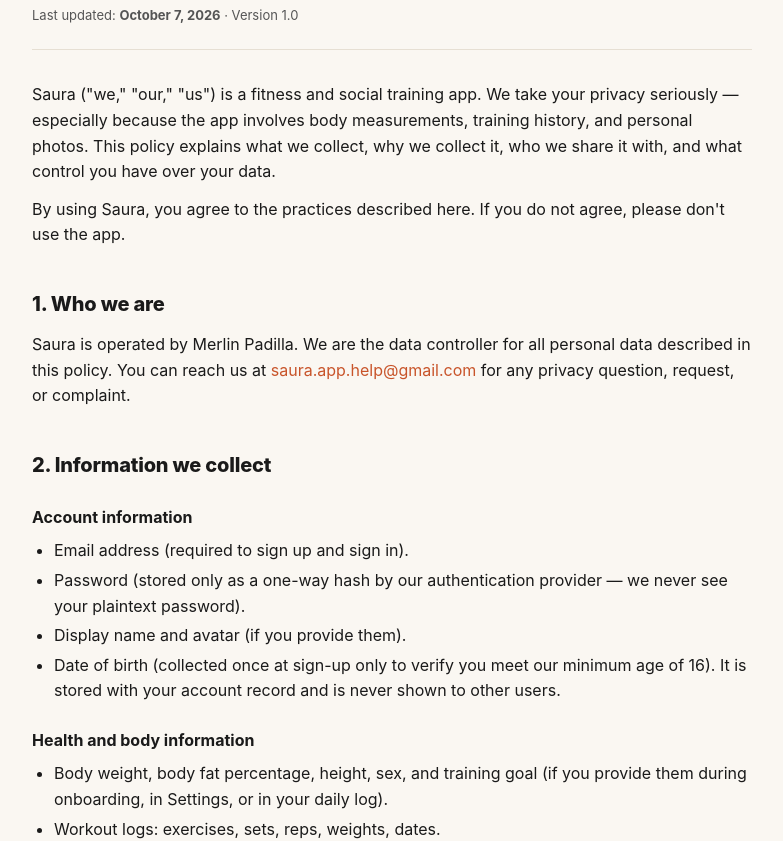
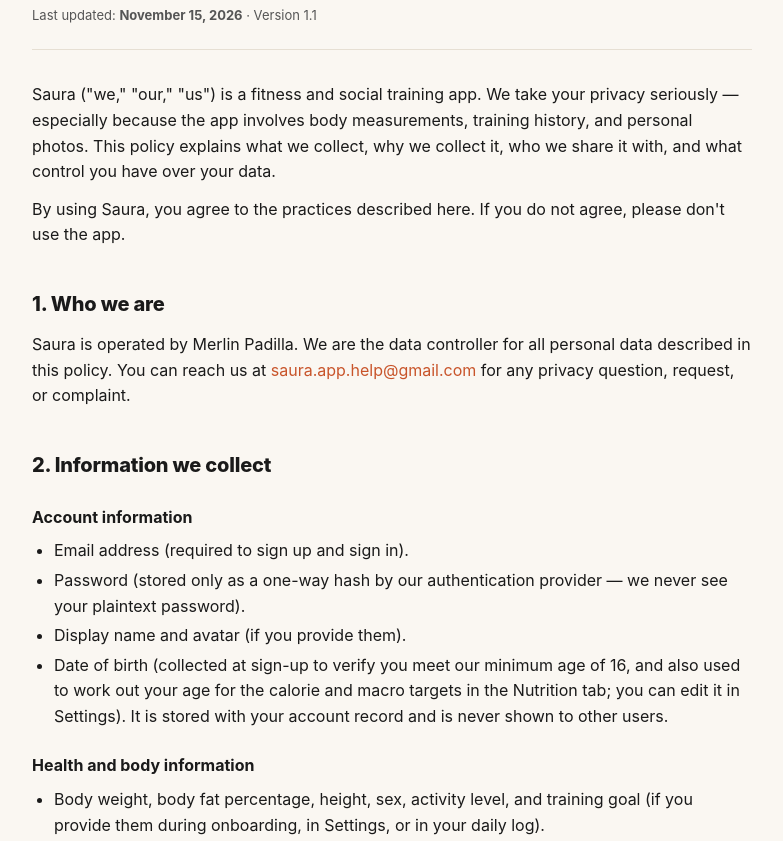
Before and after one commit to Merlin-124/Saura-legal, a plain HTML site: page index.html in a window 1280 px wide. Shown: the part 113-954 px from the top of the page, without its empty margins (248-1031 px from the left). Drawn offline with Linux system fonts and the light colour scheme.

Commit message:
Privacy policy: disclose that date of birth also sets calorie targets; add activity level
The app uses age (from date of birth) in the Nutrition tab's calorie/macro targets and
lets people edit it in Settings, but the policy said date of birth was collected "once
at sign-up only" for the age-16 check. Policy now says both uses, and lists activity
level (stored with the other body details) in the health and body information.
Last updated date and version bumped.

Co-Authored-By: Claude Sonnet 5.5 <noreply@anthropic.com>

```diff
--- a/index.html
+++ b/index.html
@@ -98,7 +98,7 @@
     <header>
       <div class="tag">Saura</div>
       <h1 class="brand">Privacy Policy</h1>
-      <div class="updated">Last updated: <strong>October 7, 2026</strong> · Version 1.0</div>
+      <div class="updated">Last updated: <strong>November 15, 2026</strong> · Version 1.1</div>
     </header>
 
     <p>
@@ -130,16 +130,18 @@
       <li>Password (stored only as a one-way hash by our authentication
         provider — we never see your plaintext password).</li>
       <li>Display name and avatar (if you provide them).</li>
-      <li>Date of birth (collected once at sign-up only to verify you meet
-        our minimum age of 16). It is stored with your account record and is
-        never shown to other users.</li>
+      <li>Date of birth (collected at sign-up to verify you meet our minimum
+        age of 16, and also used to work out your age for the calorie and
+        macro targets in the Nutrition tab; you can edit it in Settings). It
+        is stored with your account record and is never shown to other
+        users.</li>
     </ul>
 
     <h3>Health and body information</h3>
     <ul>
-      <li>Body weight, body fat percentage, height, sex, and training goal
-        (if you provide them during onboarding, in Settings, or in your
-        daily log).</li>
+      <li>Body weight, body fat percentage, height, sex, activity level, and
+        training goal (if you provide them during onboarding, in Settings, or
+        in your daily log).</li>
       <li>Workout logs: exercises, sets, reps, weights, dates.</li>
       <li>Nutrition logs: calories, macronutrients, water intake (if you
         choose to log them).</li>
```
